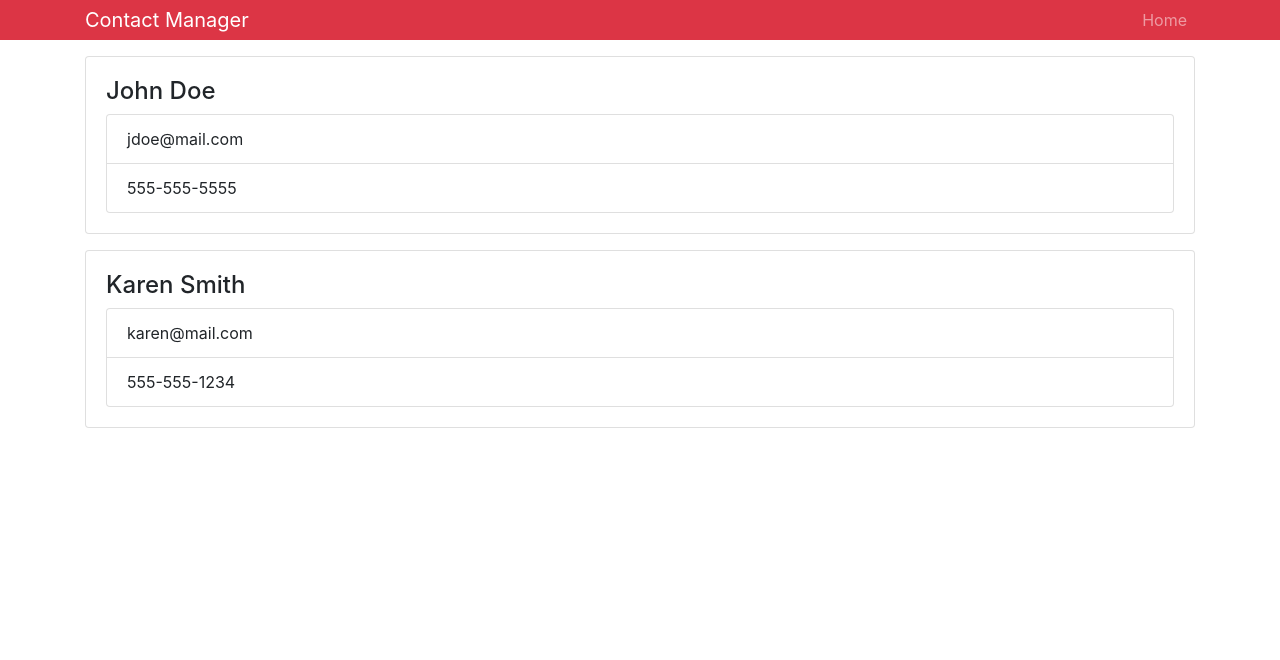
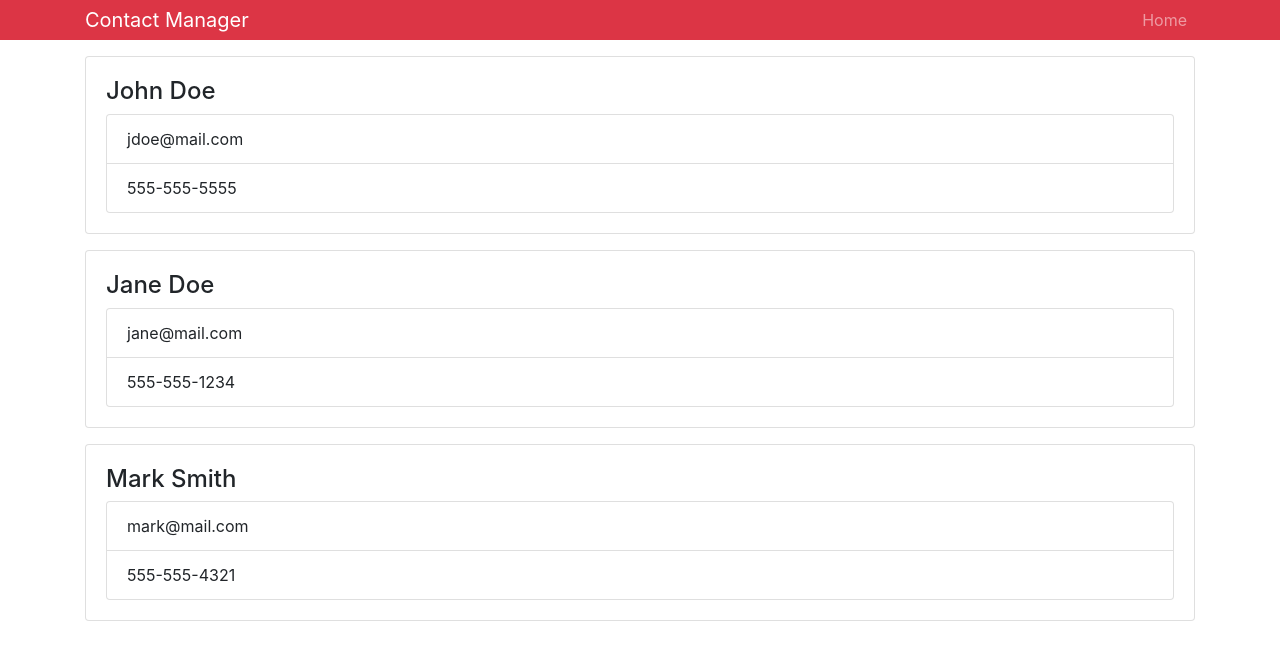
Before and after one commit to BCombs/contactmanager, a React (Create React App) app: page / in a window 1280 px wide. Shown: the top 660 px of the page. Built offline with nearby package versions, Linux system fonts and the light colour scheme.

Commit message:
Refactored contacts state

```diff
--- a/src/App.js
+++ b/src/App.js
@@ -1,5 +1,5 @@
 import React, { Component } from 'react';
-import Contact from './components/Contact';
+import Contacts from './components/Contacts';
 import Header from './components/Header';
 
 import 'bootstrap/dist/css/bootstrap.min.css'
@@ -11,8 +11,7 @@
       <div className="App">
         <Header branding="Contact Manager"/>
         <div className="container">
-          <Contact name="John Doe" email="jdoe@mail.com" phone="555-555-5555"/>
-          <Contact name="Karen Smith" email="karen@mail.com" phone="555-555-1234"/>
+          <Contacts />
         </div>
       </div>
     );
--- a/src/components/Contact.js
+++ b/src/components/Contact.js
@@ -3,7 +3,7 @@
 
 class Contact extends Component {
   render() {
-      const { name, email, phone } = this.props;
+      const { name, email, phone } = this.props.contact;
     return (
       <div className="card card-body mb-3">
         <h4>{name}</h4>
@@ -17,8 +17,6 @@
 }
 
 Contact.propTypes = {
-    name: PropTypes.string.isRequired,
-    email: PropTypes.string.isRequired,
-    phone: PropTypes.string.isRequired
+    contact: PropTypes.object.isRequired
 }
 export default Contact;
--- /dev/null
+++ b/src/components/Contacts.js
@@ -0,0 +1,39 @@
+import React, { Component } from 'react'
+import Contact from './Contact';
+
+class Contacts extends Component {
+    state = {
+        contacts: [
+            {
+                id: 1,
+                name: "John Doe",
+                email: "jdoe@mail.com",
+                phone: "555-555-5555"
+            },
+            {
+                id: 2,
+                name: "Jane Doe",
+                email: "jane@mail.com",
+                phone: "555-555-1234"
+            },
+            {
+                id: 3,
+                name: "Mark Smith",
+                email: "mark@mail.com",
+                phone: "555-555-4321"
+            }
+        ]
+    }
+  render() {
+      const { contacts } = this.state;
+    return (
+      <div>
+        {contacts.map(contact => (
+            <Contact key={contact.id} contact={contact} />
+        ))}
+      </div>
+    )
+  }
+}
+
+export default Contacts;
```
